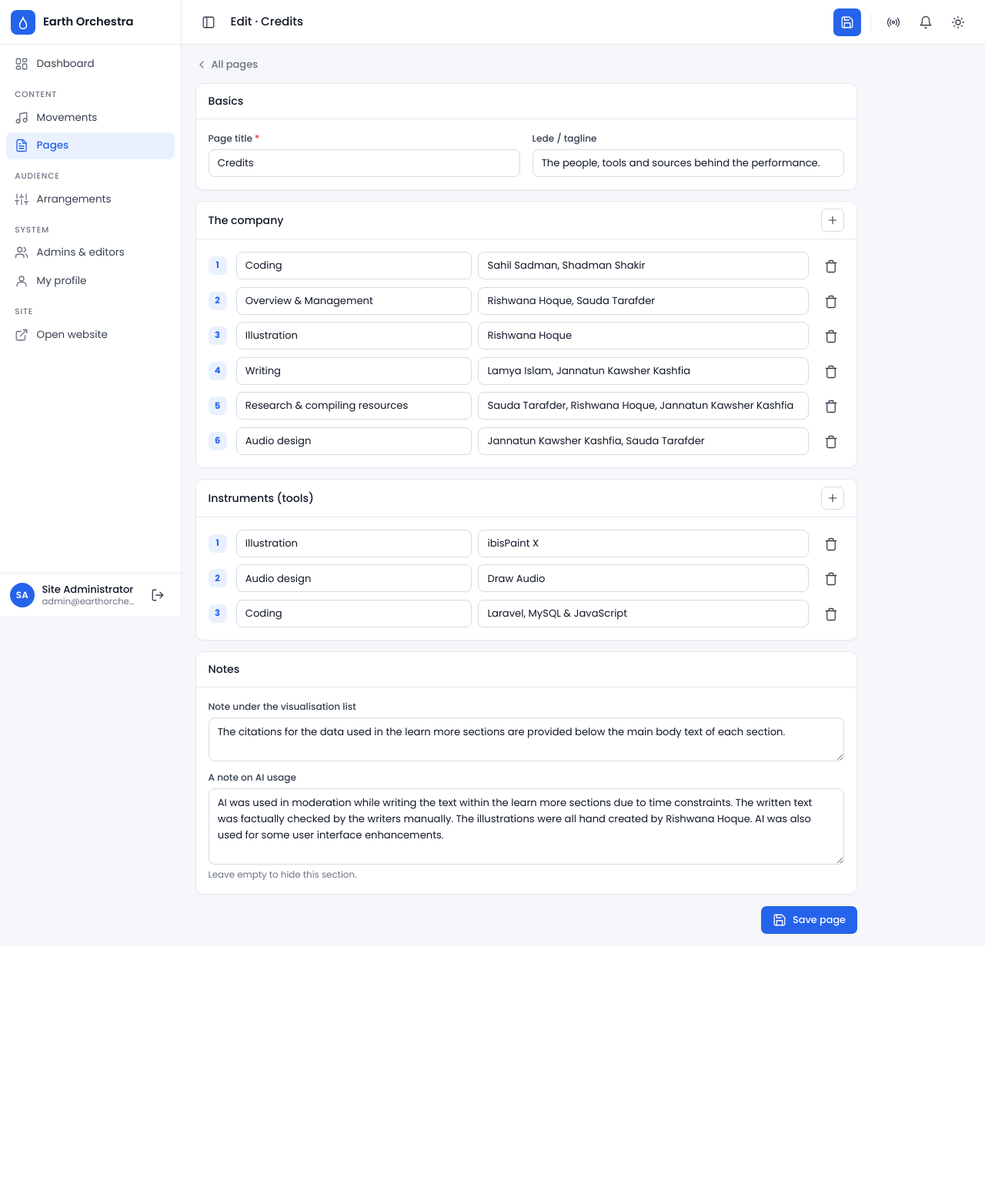
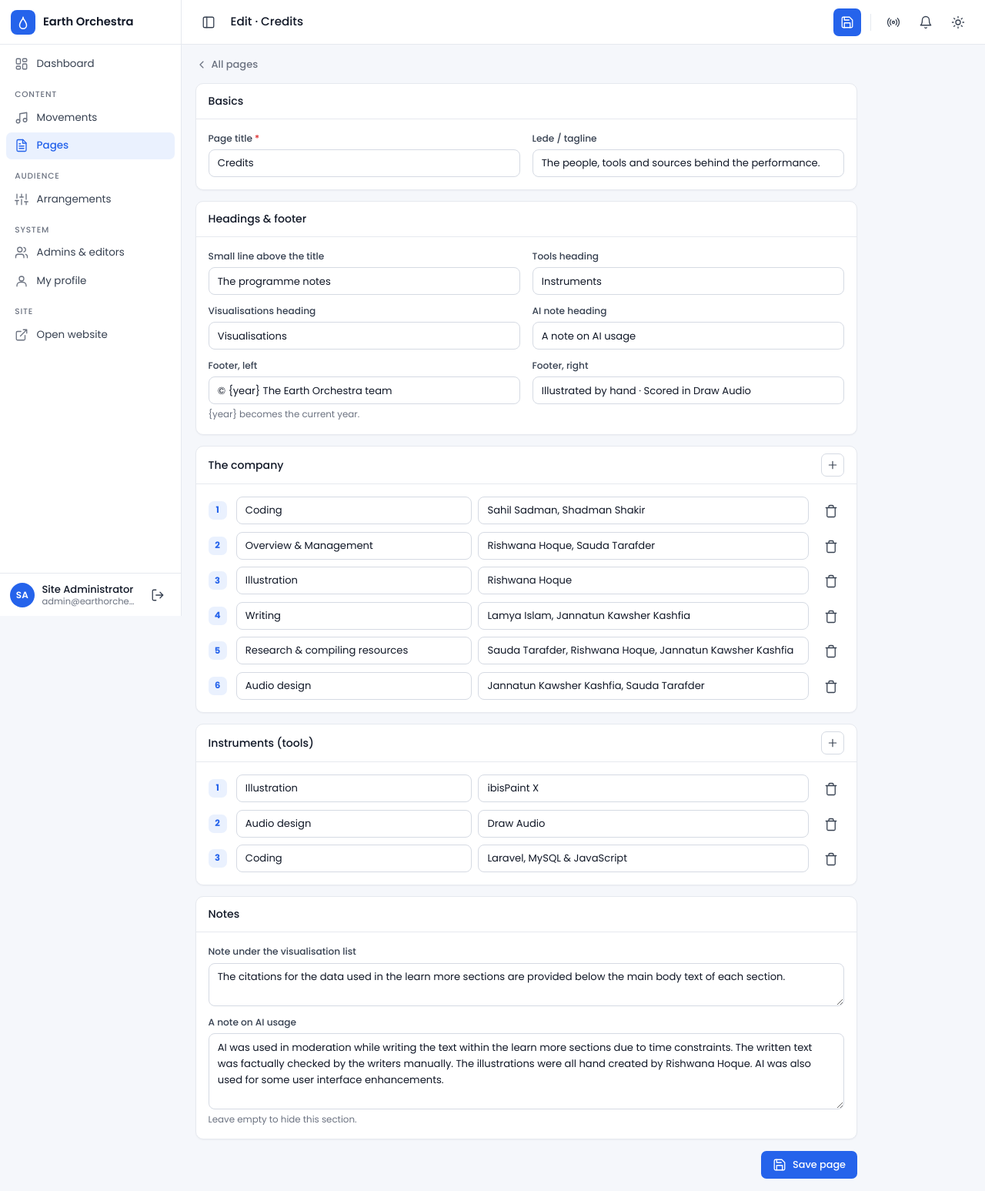
Before and after one commit to sha22kin/earthorchestra, a Laravel app: page /admin/pages/credits/edit in a window 1280 px wide. Shown: the whole page at 77% size. Before the commit the page ends 1213 px from the top, so only its background shows below. Run offline with Laravel 12, Linux system fonts and the light colour scheme; a user stored in the database is signed in; data comes from the database, SQL or seed files in the repository; tables that the repository leaves empty hold one stand-in row (values such as "Sample post"); style sheets or scripts are compiled from the project's sources.

Commit message:
Make credits headings and footer line editable from admin

```diff
--- a/app/Http/Controllers/Admin/PageController.php
+++ b/app/Http/Controllers/Admin/PageController.php
@@ -93,9 +93,19 @@ class PageController extends Controller
             'programs.*.value' => ['required', 'string', 'max:120'],
             'ai_note' => ['nullable', 'string', 'max:2000'],
             'citations_note' => ['nullable', 'string', 'max:500'],
+            'eyebrow' => ['nullable', 'string', 'max:120'],
+            'programs_title' => ['nullable', 'string', 'max:120'],
+            'sources_title' => ['nullable', 'string', 'max:120'],
+            'ai_title' => ['nullable', 'string', 'max:120'],
+            'footer_left' => ['nullable', 'string', 'max:200'],
+            'footer_right' => ['nullable', 'string', 'max:200'],
         ]);
 
-        return [
+        $labels = collect(array_keys(Page::CREDIT_TEXT))
+            ->mapWithKeys(fn ($key) => [$key => trim((string) ($v[$key] ?? ''))])
+            ->all();
+
+        return $labels + [
             'team' => collect($v['team'] ?? [])->map(fn ($r) => [
                 'role' => trim($r['role']),
                 'names' => collect(preg_split('/\s*(,|&)\s*/', $r['names']))->filter()->values()->all(),
--- a/app/Models/Page.php
+++ b/app/Models/Page.php
@@ -3,9 +3,22 @@
 namespace App\Models;
 
 use Illuminate\Database\Eloquent\Model;
+use Illuminate\Support\Facades\Cache;
 
 class Page extends Model
 {
+    public const CREDITS_CACHE_KEY = 'page.credits';
+
+    /** Editable labels on the credits page and footer, with their defaults. */
+    public const CREDIT_TEXT = [
+        'eyebrow' => 'The programme notes',
+        'programs_title' => 'Instruments',
+        'sources_title' => 'Visualisations',
+        'ai_title' => 'A note on AI usage',
+        'footer_left' => '© {year} The Earth Orchestra team',
+        'footer_right' => 'Illustrated by hand · Scored in Draw Audio',
+    ];
+
     protected $guarded = ['id'];
 
     protected function casts(): array
@@ -13,8 +26,32 @@ class Page extends Model
         return ['content' => 'array'];
     }
 
+    protected static function booted(): void
+    {
+        $flush = fn () => Cache::forget(self::CREDITS_CACHE_KEY);
+
+        static::saved($flush);
+        static::deleted($flush);
+    }
+
     public function getRouteKeyName(): string
     {
         return 'slug';
     }
+
+    /** A credits label, falling back to its default when left empty. */
+    public function text(string $key): string
+    {
+        $value = $this->content[$key] ?? null;
+
+        return str_replace('{year}', date('Y'), filled($value) ? $value : (self::CREDIT_TEXT[$key] ?? ''));
+    }
+
+    /** Credits label for places outside the credits page, such as the footer. */
+    public static function creditText(string $key): string
+    {
+        $page = Cache::rememberForever(self::CREDITS_CACHE_KEY, fn () => static::where('slug', 'credits')->first());
+
+        return $page ? $page->text($key) : str_replace('{year}', date('Y'), self::CREDIT_TEXT[$key] ?? '');
+    }
 }
--- a/database/seeders/content/pages.json
+++ b/database/seeders/content/pages.json
@@ -41,6 +41,12 @@
     "title": "Credits",
     "lede": "The people, tools and sources behind the performance.",
     "content": {
+      "eyebrow": "The programme notes",
+      "programs_title": "Instruments",
+      "sources_title": "Visualisations",
+      "ai_title": "A note on AI usage",
+      "footer_left": "© {year} The Earth Orchestra team",
+      "footer_right": "Illustrated by hand · Scored in Draw Audio",
       "team": [
         {
           "role": "Coding",
--- a/resources/views/admin/pages/edit-credits.blade.php
+++ b/resources/views/admin/pages/edit-credits.blade.php
@@ -4,9 +4,26 @@
     $c = $page->content;
     $team = old('team', collect($c['team'] ?? [])->map(fn ($r) => ['role' => $r['role'], 'names' => implode(', ', $r['names'])])->all());
     $programs = old('programs', $c['programs'] ?? []);
+    $defaults = \App\Models\Page::CREDIT_TEXT;
 @endphp
 
 @section('fields')
+    <article class="card">
+        <header class="card__head"><h2>Headings &amp; footer</h2></header>
+        <div class="card__body stack">
+            <div class="fields-2">
+                <x-admin.field name="eyebrow" label="Small line above the title" :value="$c['eyebrow'] ?? ''" :placeholder="$defaults['eyebrow']" />
+                <x-admin.field name="programs_title" label="Tools heading" :value="$c['programs_title'] ?? ''" :placeholder="$defaults['programs_title']" />
+                <x-admin.field name="sources_title" label="Visualisations heading" :value="$c['sources_title'] ?? ''" :placeholder="$defaults['sources_title']" />
+                <x-admin.field name="ai_title" label="AI note heading" :value="$c['ai_title'] ?? ''" :placeholder="$defaults['ai_title']" />
+            </div>
+            <div class="fields-2">
+                <x-admin.field name="footer_left" label="Footer, left" :value="$c['footer_left'] ?? ''" :placeholder="$defaults['footer_left']" hint="{year} becomes the current year." />
+                <x-admin.field name="footer_right" label="Footer, right" :value="$c['footer_right'] ?? ''" :placeholder="$defaults['footer_right']" />
+            </div>
+        </div>
+    </article>
+
     <article class="card">
         <header class="card__head">
             <h2>The company</h2>
--- a/resources/views/partials/footer.blade.php
+++ b/resources/views/partials/footer.blade.php
@@ -24,7 +24,7 @@
     </div>
 
     <p class="site-footer__base">
-        <span>&copy; {{ date('Y') }} The Earth Orchestra team</span>
-        <span>Illustrated by hand · Scored in Draw Audio</span>
+        <span>{{ \App\Models\Page::creditText('footer_left') }}</span>
+        <span>{{ \App\Models\Page::creditText('footer_right') }}</span>
     </p>
 </footer>
```
Also changed, not shown: resources/views/pages/credits.blade.php (+9 -7 lines), tests/Feature/AdminTest.php (+11 -1 lines).
